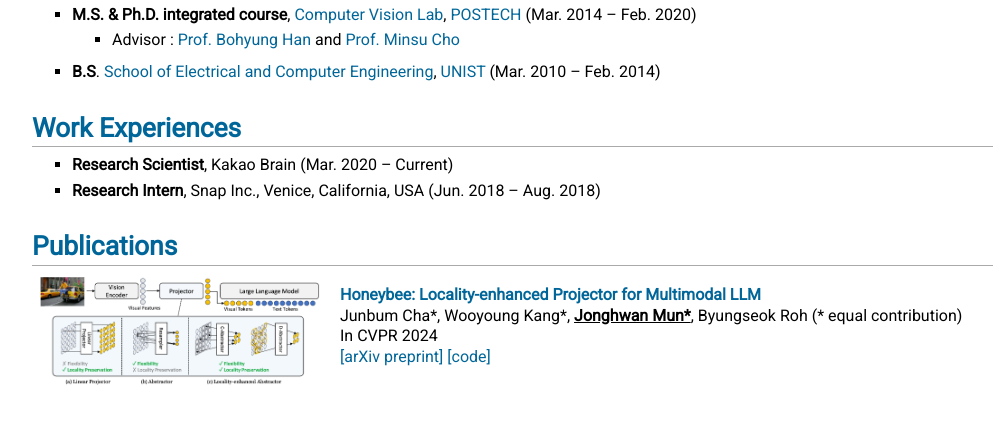
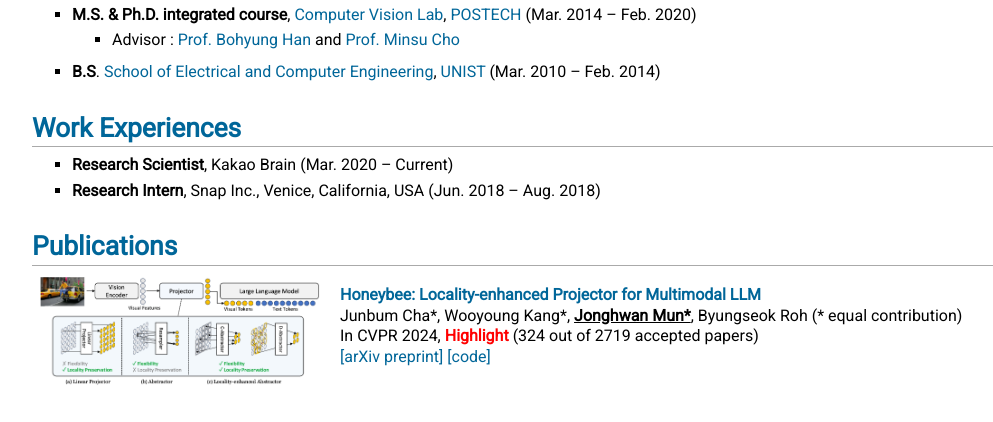
Before and after one commit to JonghwanMun/JonghwanMun.github.io, a plain HTML site: page index.html in a window 1280 px wide. Shown: the part 309-731 px from the top of the page, without its empty margins (124-1117 px from the left). Drawn offline with Linux system fonts and the light colour scheme.

Commit message:
Update that Honeybee is selected as Highlight at CVPR'24

```diff
--- a/index.html
+++ b/index.html
@@ -118,7 +118,7 @@
                   Honeybee: Locality-enhanced Projector for Multimodal LLM
                      </a></b> <br />
                   Junbum Cha*, Wooyoung Kang*, <u><b>Jonghwan Mun*</b></u>, Byungseok Roh (* equal contribution) <br />
-		  In CVPR 2024 <br />
+		  In CVPR 2024, <font color=red size=+0.5><b>Highlight</b></font> (324 out of 2719 accepted papers) <br />
                   <a class="news" target="_blank" href="https://arxiv.org/abs/2312.06742">[arXiv preprint]</a>
                   <a class="news" target="_blank" href="https://github.com/kakaobrain/honeybee">[code]</a>
                </p>
```
